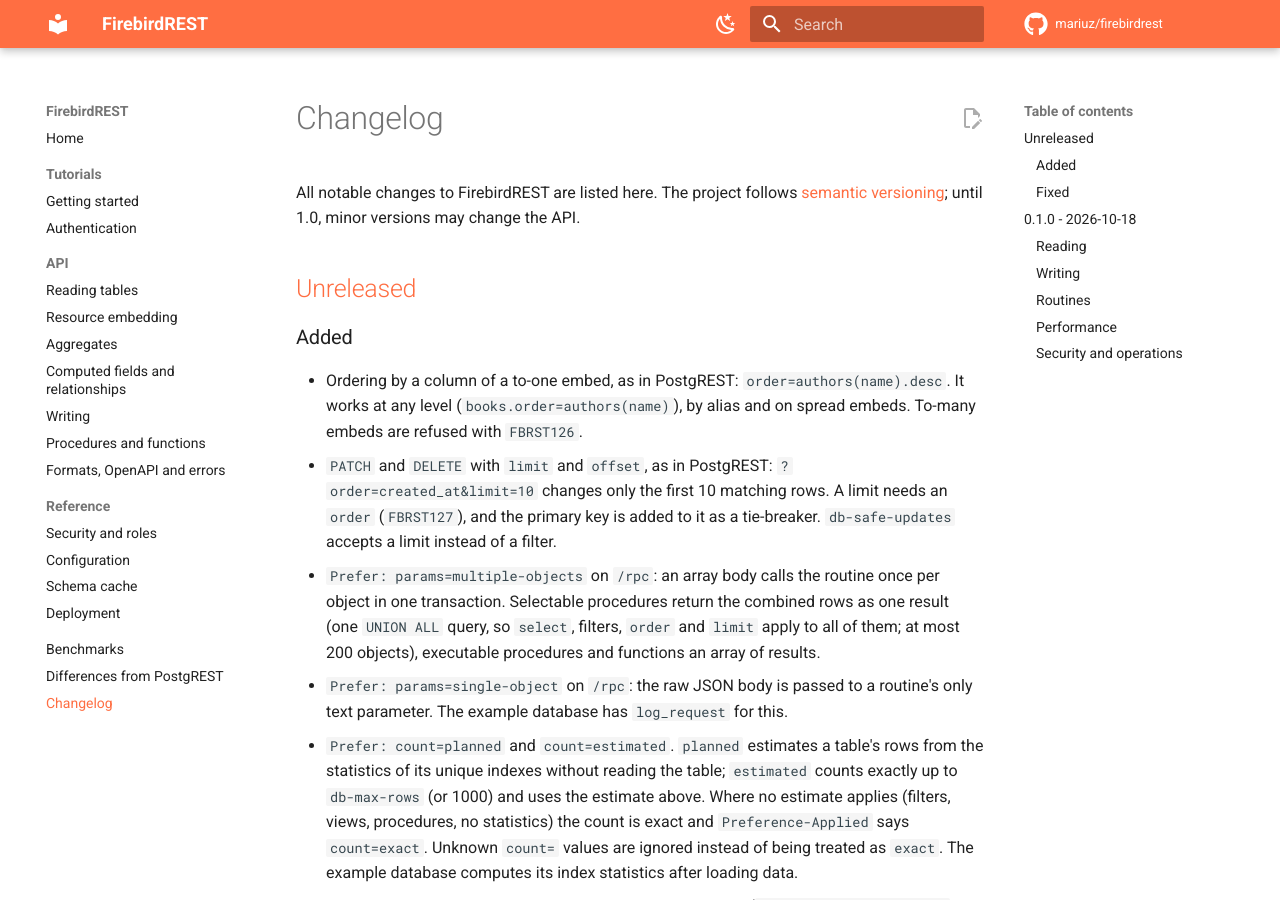
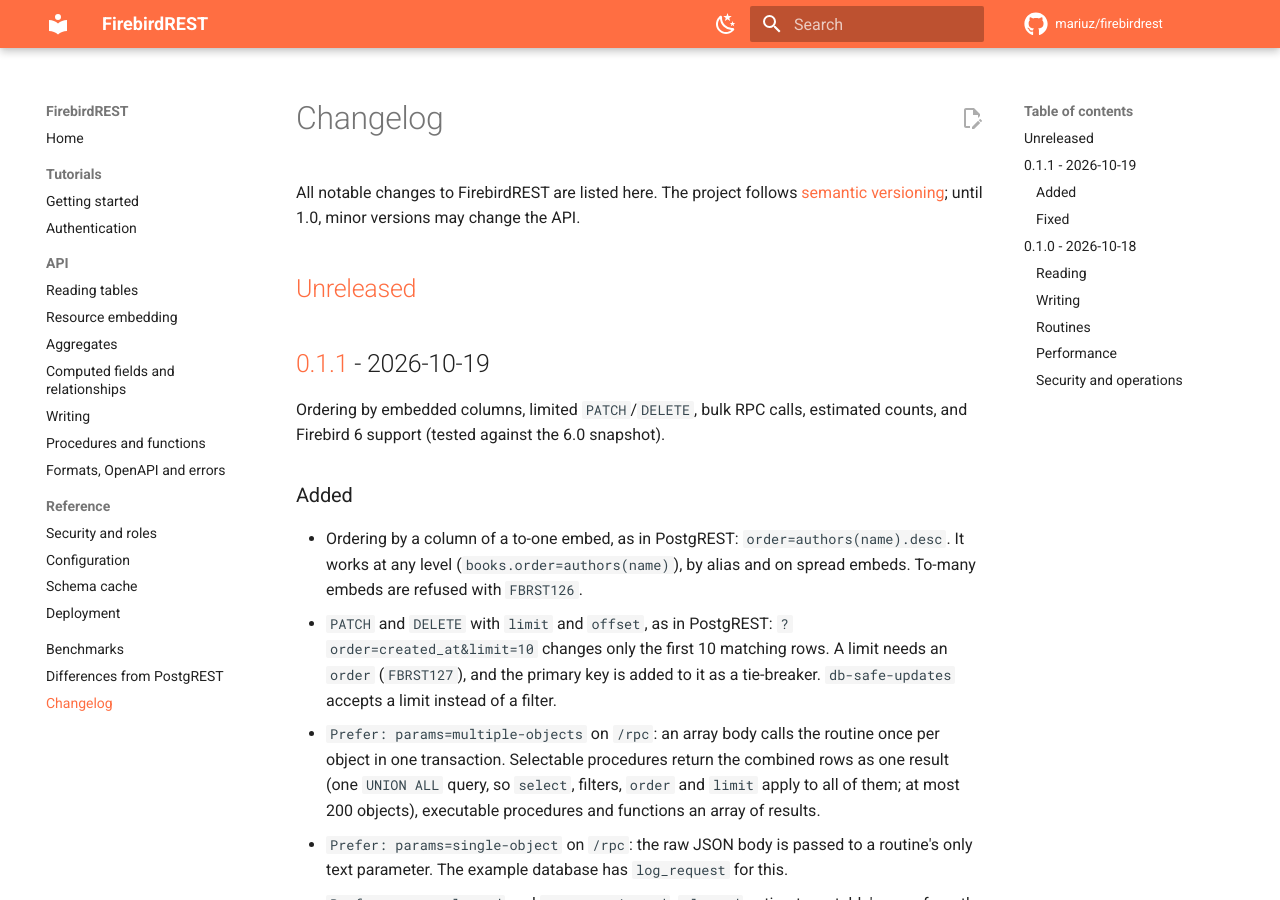
Before and after one commit to mariuz/firebirdrest, an MkDocs documentation site: the page built from docs/changelog.md, in a window 1280 px wide and 900 px high. Built offline with MkDocs 1.6.1 and Material for MkDocs 9.7.7, drawn with Linux system fonts in a browser that asks for light colours; comment, search, counter and statistics services are not loaded.

Commit message:
release: v0.1.1 changelog section, release notes from CHANGELOG.md
CHANGELOG.md gets its [0.1.1] section and the install snippets point at
v0.1.1. The Release workflow now uses the version's CHANGELOG section as
the release notes (GoReleaser --release-notes, release.mode: replace), so
a release drafted on GitHub first no longer keeps GitHub's generated
text, as happened for v0.1.1. Without a section it warns and lists the
commits as before.

Co-Authored-By: Claude Opus 5.5 <noreply@anthropic.com>
Claude-Session: https://claude.ai/code/session_01U3tzQd3SecVYSRkcxDSFQV

```diff
--- a/.goreleaser.yaml
+++ b/.goreleaser.yaml
@@ -57,6 +57,8 @@ release:
     owner: mariuz
     name: firebirdrest
   prerelease: auto
+  # a release drafted on GitHub first gets these notes instead of its own text
+  mode: replace
   header: |
     Binaries for Linux, macOS, Windows and FreeBSD are attached below. The Docker image is
     `ghcr.io/mariuz/firebirdrest:{{ .Version }}`. See [CHANGELOG.md](https://github.com/mariuz/firebirdrest/blob/{{ .Tag }}/CHANGELOG.md) for details.
--- a/CHANGELOG.md
+++ b/CHANGELOG.md
@@ -4,6 +4,11 @@ All notable changes to FirebirdREST are listed here. The project follows
 [semantic versioning](https://semver.org); until 1.0, minor versions may change the API.
 
 ## [Unreleased]
+
+## [0.1.1] - 2026-10-19
+
+Ordering by embedded columns, limited `PATCH`/`DELETE`, bulk RPC calls, estimated counts, and
+Firebird 6 support (tested against the 6.0 snapshot).
 
 ### Added
 - Ordering by a column of a to-one embed, as in PostgREST: `order=authors(name).desc`. It works at
@@ -90,5 +95,6 @@ First release. Supports Firebird 3, 4 and 5.
 - `admin-pprof` serves Go profiling endpoints on the admin port.
 - Release workflow can be started from GitHub (Actions, then Release, then Run workflow).
 
-[Unreleased]: https://github.com/mariuz/firebirdrest/compare/v0.1.0...HEAD
+[Unreleased]: https://github.com/mariuz/firebirdrest/compare/v0.1.1...HEAD
+[0.1.1]: https://github.com/mariuz/firebirdrest/compare/v0.1.0...v0.1.1
 [0.1.0]: https://github.com/mariuz/firebirdrest/releases/tag/v0.1.0
```
Also changed, not shown: README.md (+1 -1 lines), docs/index.md (+1 -1 lines), 1 other file.
